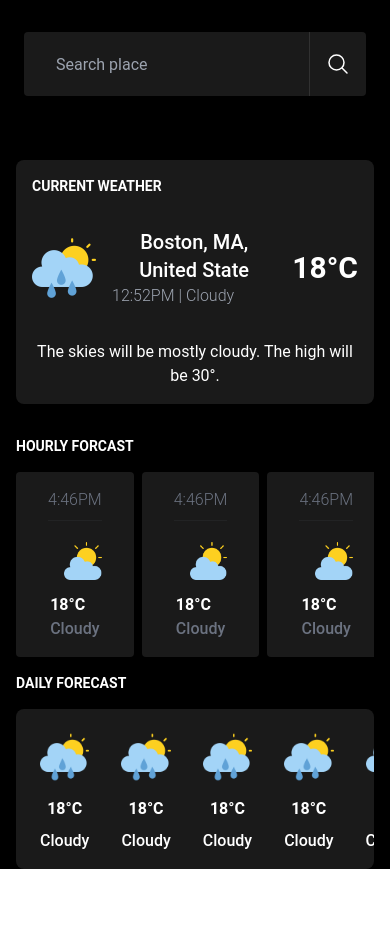
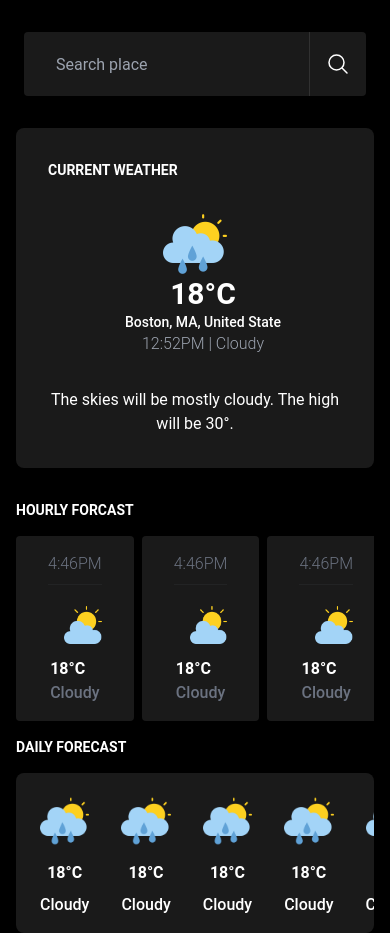
Before and after one commit to focus110/weather-app, a React (Create React App) app: page / in a window 390 px wide. Before the commit the page ends 869 px from the top, so only its background shows below. Built offline with nearby package versions, Linux system fonts and the light colour scheme.

Commit message:
made weatherDetails component responsive

```diff
--- a/src/component/WeatherDetails.jsx
+++ b/src/component/WeatherDetails.jsx
@@ -4,11 +4,14 @@ import Title from "./Title";
 
 const WeatherDetails = () => {
   return true ? (
-    <div className="text-center py-8 sm:px-96">
-      <div className="flex flex-col justify-center space-y-8 bg-white bg-opacity-10 rounded-lg p-4 sm:p-8">
+    <div className="text-center pb-8 sm:px-96">
+      <div className="flex flex-col justify-center space-y-8 bg-white bg-opacity-10 rounded-lg p-8">
         <Title title="Current Weather" />
-        <div className="flex justify-between items-center space-x-4">
+        <div className="flex flex-col sm:flex-row justify-between items-center space-x-4">
           <img className="object-contain w-16 h-16 " src={cloudy} alt="" />
+          <h2 className="sm:hidden sm:text-left font-semibold text-white text-3xl">
+            18°C
+          </h2>
           <div>
             <h2 className="flex space-x-2 font-medium text-white text-xl">
               {/* <svg
@@ -29,14 +32,14 @@ const WeatherDetails = () => {
                   d="M19.5 10.5c0 7.142-7.5 11.25-7.5 11.25S4.5 17.642 4.5 10.5a7.5 7.5 0 1115 0z"
                 />
               </svg> */}
-              <span>Boston, MA, United State</span>
+              <span className=" text-sm">Boston, MA, United State</span>
             </h2>
-            <p className="text-gray-400 font-light text-left">
+            <p className="text-gray-400 font-light sm:text-left">
               12:52PM | <span>Cloudy</span>
             </p>
           </div>
           <div>
-            <h2 className="sm:text-left font-semibold text-white text-3xl">
+            <h2 className="hidden sm: block sm:text-left font-semibold text-white text-3xl">
               18°C
             </h2>
             {/* <h2 className="sm:text-left ml-1 font-medium text-white text-2xl">
```
